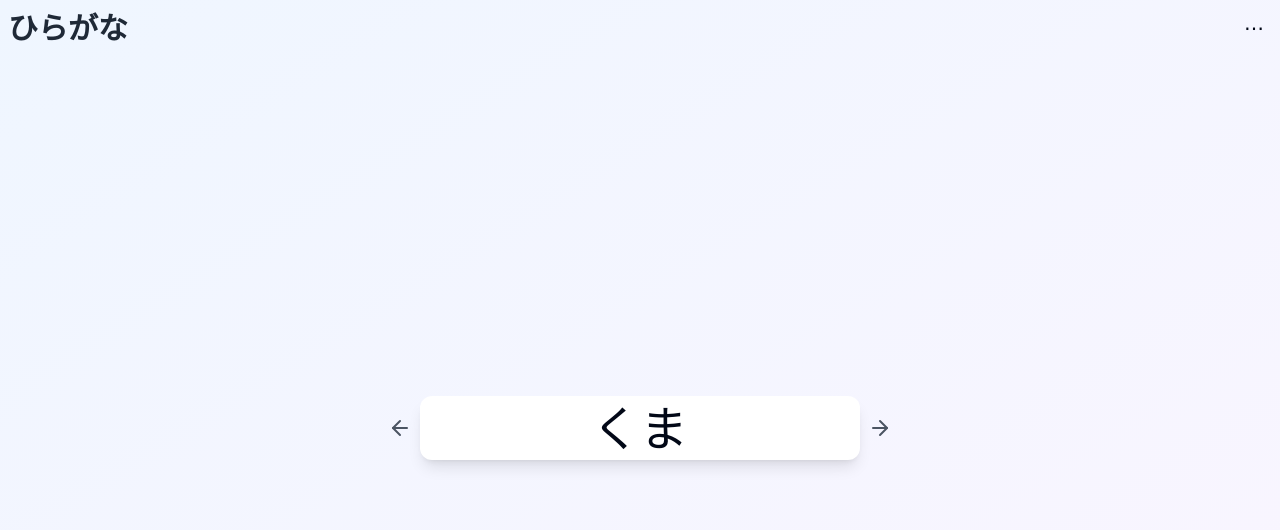
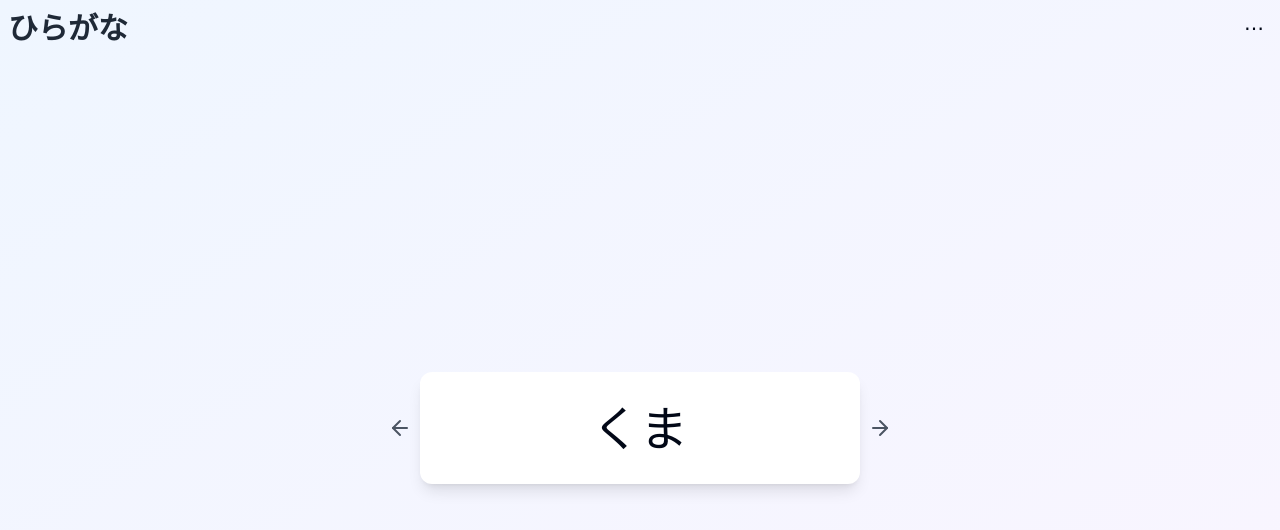
Before and after one commit to hidemiwenn/hiragana-flashcards, a React (Vite) app: page / in a window 1280 px wide. Shown: the top 530 px of the page. Built offline with nearby package versions, Linux system fonts and the light colour scheme.

Commit message:
Fix: Increase text padding in flashcard
Increase the padding above and below the text in the Flashcard component to three times the current value.

```diff
--- a/src/components/Flashcard.tsx
+++ b/src/components/Flashcard.tsx
@@ -21,7 +21,7 @@ const Flashcard: React.FC<FlashcardProps> = ({ text, onNext, onPrev }) => {
 
       <div className="flex-1 max-w-md flex items-center justify-center px-1">
         <div className="w-full bg-white rounded-xl shadow-lg flex items-center justify-center p-2 select-none" style={{ maxHeight: "90%" }}>
-          <p className="text-5xl font-medium text-center">{text}</p>
+          <p className="text-5xl font-medium text-center py-6">{text}</p>
         </div>
       </div>
 
```
